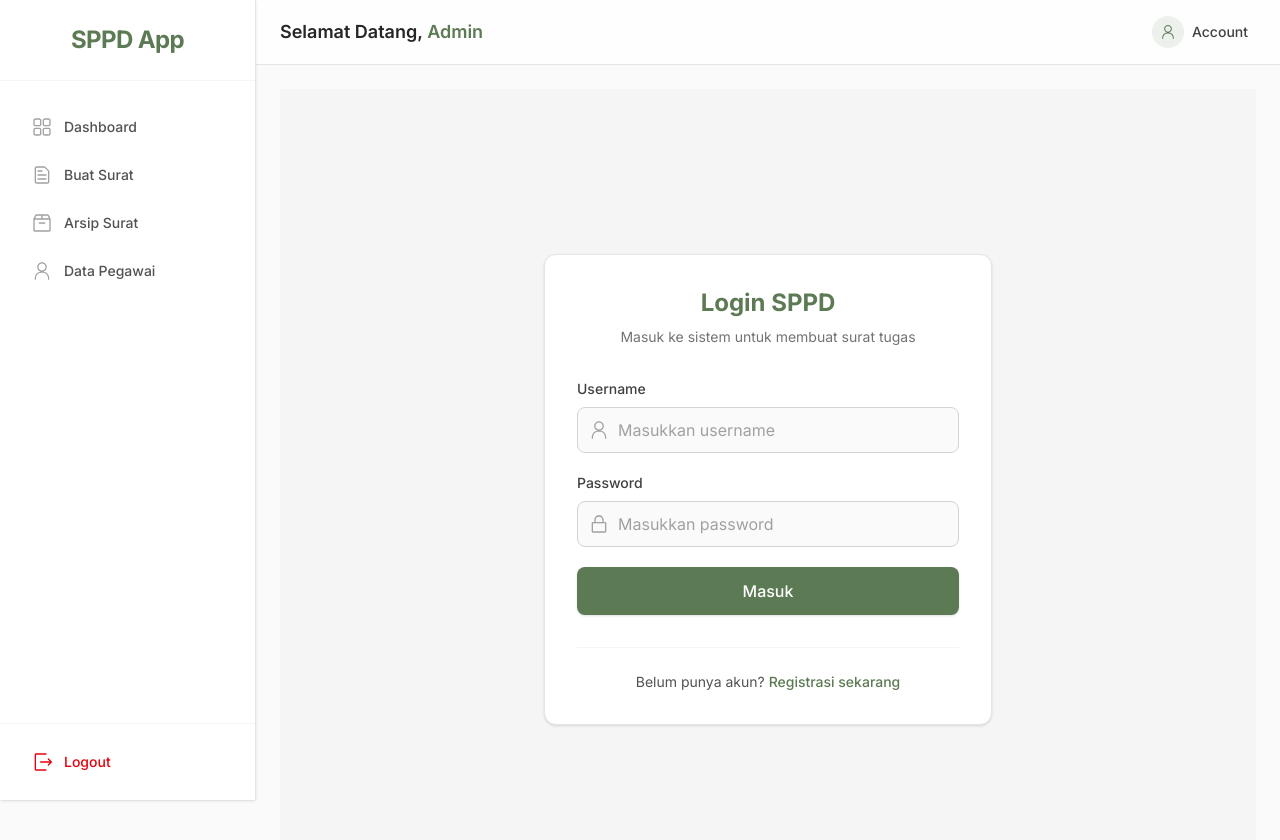
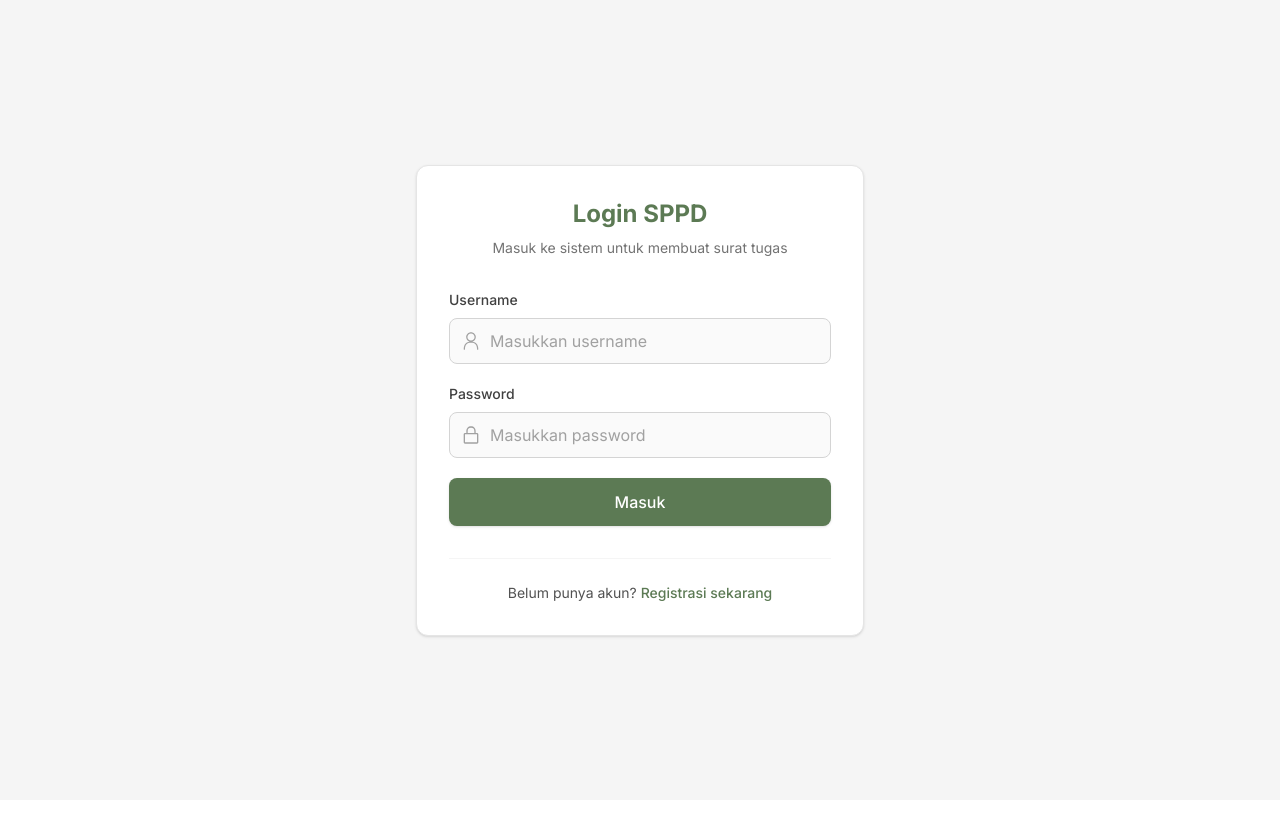
Before and after one commit to Bagus332/sppd-app, a Next.js app in the folder frontend/: page /login in a window 1280 px wide. Shown: the top 840 px of the page. After the commit the page ends 800 px from the top, so only its background shows below. Built offline with nearby package versions, Linux system fonts and the light colour scheme; no server answers.

Commit message:
menyesuaikan posisi sidebar

```diff
--- /dev/null
+++ b/frontend/app/LayoutWrapper.tsx
@@ -0,0 +1,26 @@
+"use client";
+
+import { usePathname } from "next/navigation";
+import Sidebar from "./components/Sidebar";
+import Navbar from "./components/Navbar";
+
+export default function LayoutWrapper({ children }: { children: React.ReactNode }) {
+  const pathname = usePathname();
+  const isLoginPage = pathname === "/login";
+
+  if (isLoginPage) {
+    return <main className="min-h-screen">{children}</main>;
+  }
+
+  return (
+    <div className="flex min-h-screen bg-neutral-50">
+      <Sidebar />
+      <div className="flex-1 flex flex-col">
+        <Navbar />
+        <main className="flex-1 p-6 overflow-auto">
+          {children}
+        </main>
+      </div>
+    </div>
+  );
+}
--- a/frontend/app/layout.tsx
+++ b/frontend/app/layout.tsx
@@ -1,8 +1,7 @@
 import type { Metadata } from "next";
 import { Geist, Geist_Mono } from "next/font/google";
-import { AuthProvider } from './contexts/AuthContext';
-import Navbar from './components/Navbar';
-import Sidebar from './components/Sidebar';
+import { AuthProvider } from "./contexts/AuthContext";
+import LayoutWrapper from "./LayoutWrapper";
 import "./globals.css";
 
 const geistSans = Geist({
@@ -20,26 +19,14 @@ export const metadata: Metadata = {
   description: "Aplikasi pembuatan surat tugas otomatis",
 };
 
-export default function RootLayout({
-  children,
-}: Readonly<{
-  children: React.ReactNode;
-}>) {
+export default function RootLayout({ children }: { children: React.ReactNode }) {
   return (
     <html lang="en">
-      <body
-        className={`${geistSans.variable} ${geistMono.variable} antialiased`}
-      >
+      <body className={`${geistSans.variable} ${geistMono.variable} antialiased`}>
         <AuthProvider>
-          <div className="flex min-h-screen bg-neutral-50">
-            <Sidebar />
-            <div className="flex-1 flex flex-col">
-              <Navbar />
-              <main className="flex-1 p-6 overflow-auto">
-                {children}
-              </main>
-            </div>
-          </div>
+          <LayoutWrapper>
+            {children}
+          </LayoutWrapper>
         </AuthProvider>
       </body>
     </html>
```
